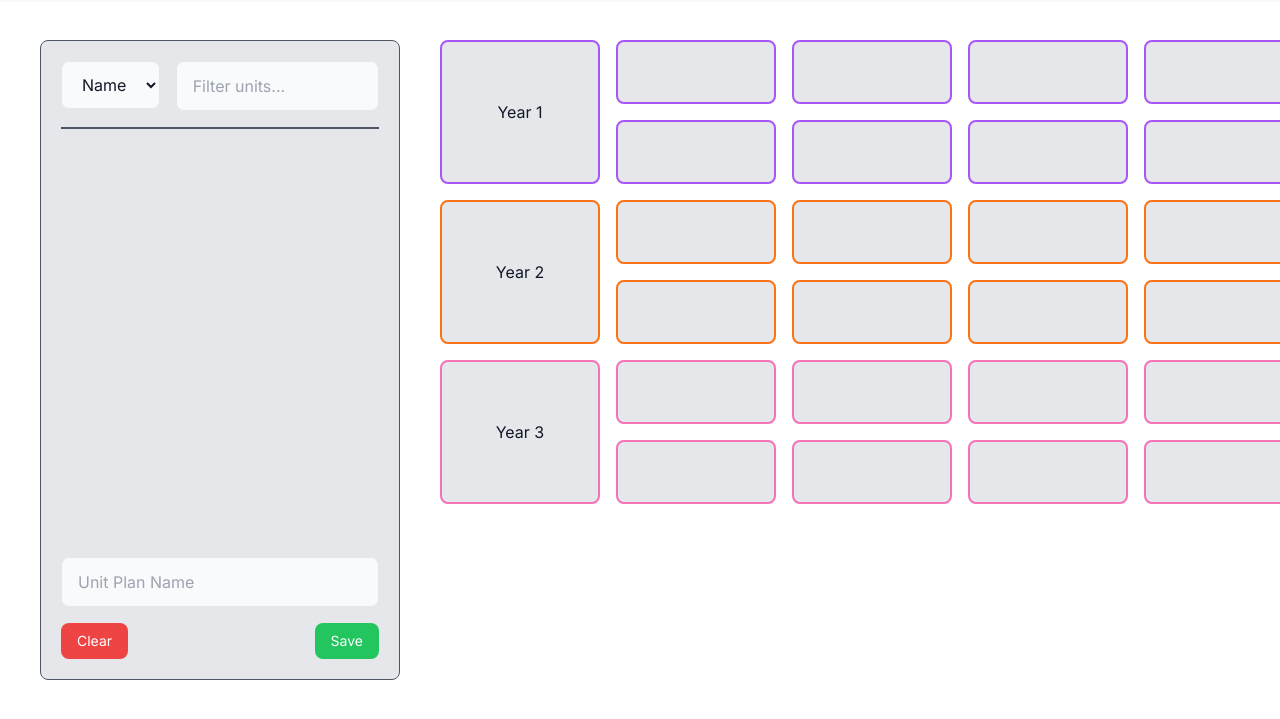
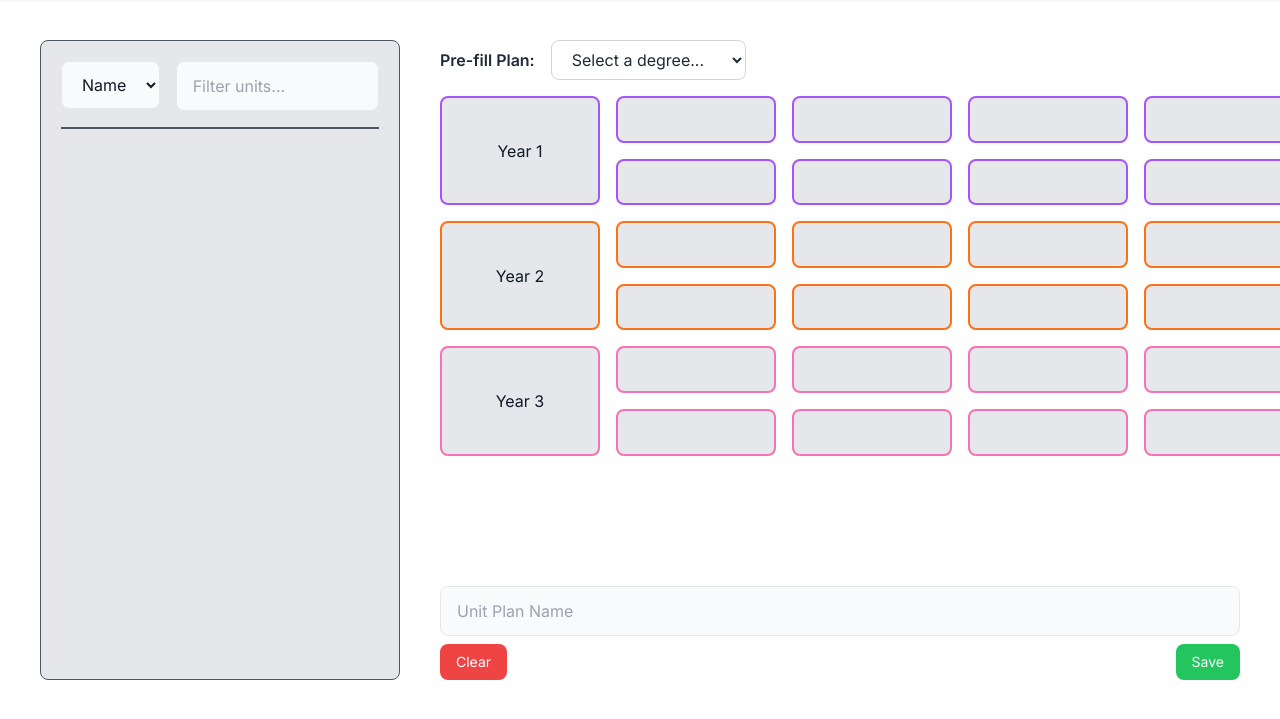
Before and after one commit to beugo/schedulo, a Flask app: page /create in a window 1280 px wide. Shown: the part 56-775 px from the top of the page. Run offline with Flask 3, Linux system fonts and the light colour scheme; the visitor is signed in with stand-in values (Sample User, id 1); data that the repository does not hold is empty; some libraries are stand-ins or nearby versions.

Commit message:
Add unit prefill buttons and move save and clear buttons

```diff
--- a/src/app/__init__.py
+++ b/src/app/__init__.py
@@ -34,9 +34,8 @@ def create_app(config_class=Config):
     from app.blueprints.posts import post_bp
     from app.blueprints.friendrequests import friend_req_bp
 
-    # register blueprints
     app.register_blueprint(auth_bp, url_prefix="/auth")
-    app.register_blueprint(main_bp)  # no prefix for pages
+    app.register_blueprint(main_bp)
     app.register_blueprint(units_bp, url_prefix="/units")
     app.register_blueprint(plans_bp, url_prefix="/plans")
     app.register_blueprint(friends_bp, url_prefix="/friend")
@@ -49,5 +48,4 @@ def create_app(config_class=Config):
 @login_manager.user_loader
 def load_user(user_id):
     from .models import User
-
     return User.query.get(int(user_id))
--- a/src/app/templates/create.html
+++ b/src/app/templates/create.html
@@ -10,16 +10,14 @@
         <div class="w-full flex flex-row gap-4 transition-colors duration-300">
             <div>
                 <select id="searchType" class="flex w-full px-4 py-3 rounded-lg border border-gray-200 dark:border-dark-border
-                    bg-gray-50 dark:bg-dark-fg text-gray-900 dark:text-dark-primary
-                    focus:outline-none focus:border-blue-500 dark:focus:border-blue-400
+                bg-gray-50 dark:bg-dark-fg text-gray-900 dark:text-dark-primary focus:outline-none focus:border-blue-500 dark:focus:border-blue-400
                 transition">
                     <option value="name">Name</option>
                     <option value="code">Unit Code</option>
                 </select>
             </div>
             <div class="flex flex-col flex-grow" style="position: relative;">
-                    <input type="text" id="searchInput" placeholder="Filter units..." autocomplete="off"
-                    class="w-full px-4 py-3 rounded-lg border border-gray-200 dark:border-dark-border
+                <input type="text" id="searchInput" placeholder="Filter units..." autocomplete="off" class="w-full px-4 py-3 rounded-lg border border-gray-200 dark:border-dark-border
                 bg-gray-50 dark:bg-dark-fg text-gray-900 dark:text-dark-primary
                 focus:outline-none focus:border-blue-500 dark:focus:border-blue-400
                 transition">
@@ -28,26 +26,22 @@
         </div>
         <div class="w-full border border-gray-600"></div>
         <div id="unitList" class="flex-grow overflow-auto"></div>
-            <div class="flex flex-col w-full">
-                <input type="text" id="planName" placeholder="Unit Plan Name"
-                class="w-full px-4 py-3 rounded-lg border border-gray-200 dark:border-dark-border
-                bg-gray-50 dark:bg-dark-fg text-gray-900 dark:text-dark-primary
-                focus:outline-none focus:border-blue-500 dark:focus:border-blue-400
-                transition">
-            </div>
-            <div class="flex flex-row gap-4">
-                <a href="{{ url_for('main.create_page')}}" class="px-4 py-2 bg-red-500 hover:bg-red-600 rounded-lg text-white text-sm transition">
-                     Clear
-                </a>
-                <div class="flex-grow"> </div>
-                <a id="saveButton" class="px-4 py-2 bg-green-500 hover:bg-green-600 rounded-lg text-white text-sm transition">
-                     Save
-                </a>
-            </div>
     </div>
 
     <!-- Unit Plan Side -->
-        <div class="flex h-full flex-grow grid gap-4" style="grid-template-columns: repeat(5, 20%); grid-template-rows: repeat(8, 10%);">
+    <div class="flex h-full flex-col flex-grow gap-4">
+        <!-- Degree Prefill Dropdown -->
+        <div class="flex flex-row items-center gap-4">
+            <label for="degreeSelect" class="text-gray-800 dark:text-gray-200 font-semibold">Pre-fill Plan:</label>
+            <select id="degreeSelect" class="px-4 py-2 rounded-lg border border-gray-300 dark:border-dark-border bg-white dark:bg-dark-fg text-gray-800 dark:text-dark-primary">
+                <option value="">Select a degree...</option>
+                <option value="cs">Computer Science</option>
+                <option value="cyber">Cybersecurity</option>
+            </select>
+        </div>
+
+        <!-- Unit Grid -->
+        <div class="flex-grow grid gap-4" style="grid-template-columns: repeat(5, 20%); grid-template-rows: repeat(8, 10%);">
             <!-- Info Col -->
             <div class="flex items-center justify-center border-2 col-start-1 row-start-1 row-span-2 rounded-lg bg-gray-200 border border-purple-500 dark:bg-dark-border year">Year 1</div>
             <div class="flex items-center justify-center border-2 col-start-1 row-start-3 row-span-2 rounded-lg bg-gray-200 border border-orange-500 dark:bg-dark-border year">Year 2</div>
@@ -87,6 +81,20 @@
             <div class="border-2 border-pink-400 col-start-5 row-start-6 rounded-lg bg-gray-200 border dark:bg-dark-border"></div>
         </div>
 
+        <!-- Plan Name and Buttons -->
+        <div class="flex flex-col w-full mt-2 gap-2">
+            <input type="text" id="planName" placeholder="Unit Plan Name"
+                class="w-full px-4 py-3 rounded-lg border border-gray-200 dark:border-dark-border
+                bg-gray-50 dark:bg-dark-fg text-gray-900 dark:text-dark-primary
+                focus:outline-none focus:border-blue-500 dark:focus:border-blue-400 transition">
+            <div class="flex flex-row gap-4">
+                <a href="{{ url_for('main.create_page') }}" class="px-4 py-2 bg-red-500 hover:bg-red-600 rounded-lg text-white text-sm transition">Clear</a>
+                <div class="flex-grow"></div>
+                <a id="saveButton" class="px-4 py-2 bg-green-500 hover:bg-green-600 rounded-lg text-white text-sm transition">Save</a>
             </div>
+        </div>
+    </div>
+</div>
+
 <script src="{{ url_for('static', filename='js/create.js') }}"></script>
 {% endblock %}
```
Lines whose indentation alone changed are shown as unchanged.
